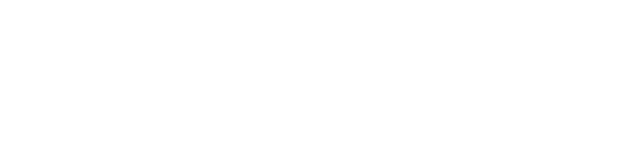
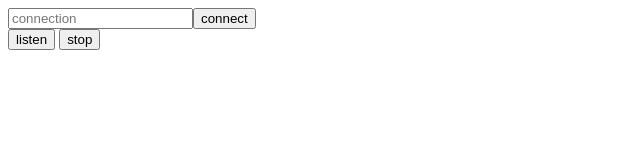
Before and after one commit to WeAreSocial-SG/AG-web-speech-api, a plain HTML site: page index.html in a window 1280 px wide. Shown: the whole page, without its empty margins (0-640 px from the left). Drawn offline with Linux system fonts and the light colour scheme.

Commit message:
Update index.html

```diff
--- a/index.html
+++ b/index.html
@@ -5,10 +5,21 @@
   <meta name="viewport" content="width=device-width, initial-scale=1.0">
   <title>Document</title>
   <style>
-    *{padding: 0; margin: 0; box-sizing: border-box;}
+    .row{
+      width: 100%;
+      display: flex;
+    }
   </style>
 </head>
 <body>
-  <script src="./main.js"></script>
+  <div class="row">
+    <input id="inputUrl" type="text" placeholder="connection"/>
+    <button id="connectButton">connect</button>
+  </div>
+
+  <button id="startButton">listen</button>
+  <button id="stopButton">stop</button>
+
+  <script src="main.js"></script>
 </body>
 </html>
```
